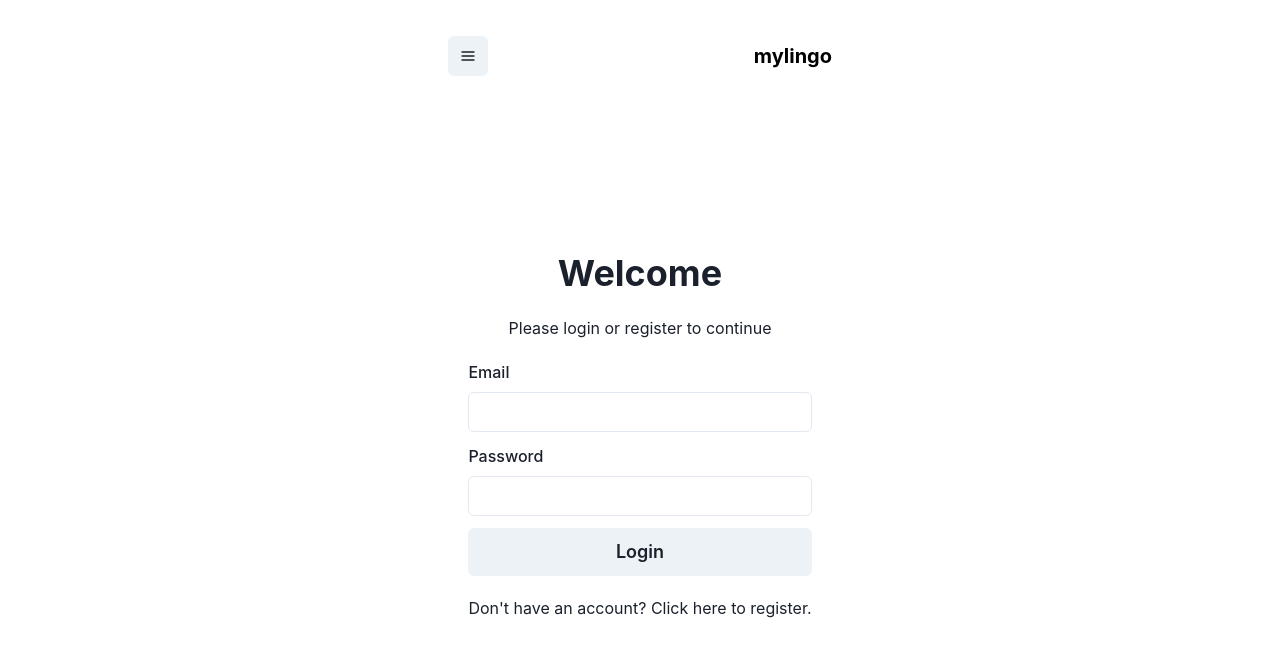
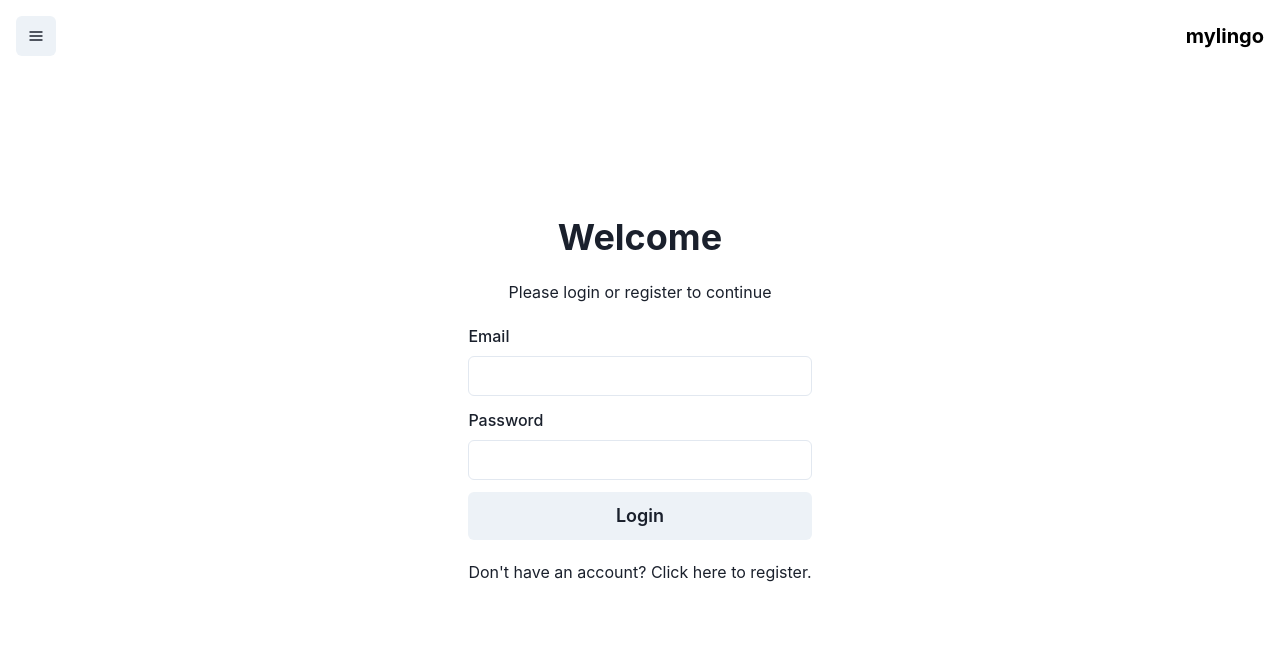
Before and after one commit to tonynaughton/mylingo, a React (Vite) app: page /login in a window 1280 px wide. Shown: the top 656 px of the page. Built offline with nearby package versions, Linux system fonts and the light colour scheme; no server answers.

Commit message:
Fix layout height

```diff
--- a/src/components/app_bar.tsx
+++ b/src/components/app_bar.tsx
@@ -52,7 +52,7 @@ export function AppBar(): JSX.Element {
   };
 
   return (
-    <Box color="white" p={4} w="full">
+    <Box color="white" p={4} w="full" position="absolute" top={0} left={0}>
       <Flex justify="space-between" align="center">
         <Menu>
           <MenuButton as={IconButton} aria-label="Menu" icon={<HamburgerIcon />} />
--- a/src/layout/index.tsx
+++ b/src/layout/index.tsx
@@ -3,10 +3,11 @@ import { AppBar } from "../components/app_bar";
 
 export function Layout({ children }: { children: JSX.Element }): JSX.Element {
   return (
-    <Container maxW="md">
-      <Flex h="100vh" flexDirection="column" justifyContent="center" alignItems="center" py={5}>
-        <AppBar />
+    <Container maxW="md" h="100dvh">
+      <AppBar />
+      <Flex h="100%" flexDirection="column" justifyContent="center" alignItems="center">
         <Flex
+          py={5}
           width="full"
           flexGrow="1"
           flexDirection="column"
```
